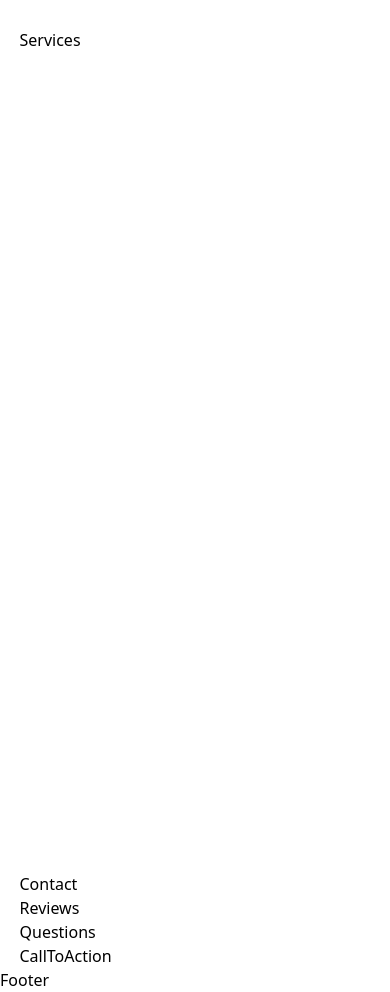
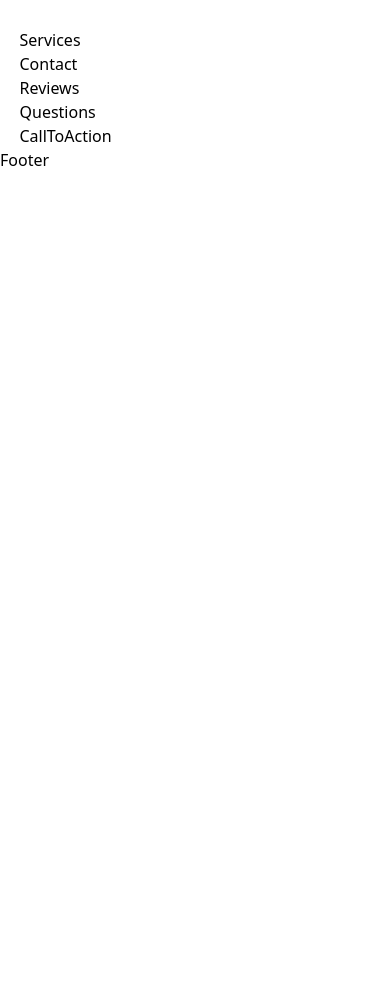
Before and after one commit to iamadityamall/transport-service-landing-page, a React (Create React App) app: page / in a window 390 px wide. Shown: the part 1660-2652 px from the top of the page. After the commit the page ends 1832 px from the top, so only its background shows below. Built offline with nearby package versions, Linux system fonts and the light colour scheme.

Commit message:
changed document title

```diff
--- a/src/App.js
+++ b/src/App.js
@@ -8,7 +8,7 @@ import Terms from "./pages/Terms";
 
 const App = () => {
   useEffect(() => {
-    document.title = "Siddhi Logistics || logistics for all";
+    document.title = "Siddhivinayak Logistics || logistics for all";
   },[]);
 
   return (
--- a/src/components/Home/About.jsx
+++ b/src/components/Home/About.jsx
@@ -2,7 +2,7 @@ import React from 'react'
 
 const About = () => {
   return (
-    <section id="#about" className='h-screen'>About</section>
+    <section id="about" className='h-screen'>About</section>
   )
 }
 
--- a/src/components/Home/CallToAction.jsx
+++ b/src/components/Home/CallToAction.jsx
@@ -2,7 +2,7 @@ import React from 'react'
 
 const CallToAction = () => {
   return (
-    <div>CallToAction</div>
+    <section>CallToAction</section>
   )
 }
 
--- a/src/components/Home/Contact.jsx
+++ b/src/components/Home/Contact.jsx
@@ -2,7 +2,7 @@ import React from 'react'
 
 const Contact = () => {
   return (
-    <div>Contact</div>
+    <section id='#contact' className='md-screen'>Contact</section>
   )
 }
 
--- a/src/components/Home/Questions.jsx
+++ b/src/components/Home/Questions.jsx
@@ -2,7 +2,7 @@ import React from 'react'
 
 const Questions = () => {
   return (
-    <div>Questions</div>
+    <div id='questions' className='md:h-screen'>Questions</div>
   )
 }
 
--- a/src/components/Home/Reviews.jsx
+++ b/src/components/Home/Reviews.jsx
@@ -2,7 +2,7 @@ import React from 'react'
 
 const Reviews = () => {
   return (
-    <div>Reviews</div>
+    <div id="reviews" className='md:h-screen'>Reviews</div>
   )
 }
 
--- a/src/components/Home/Services.jsx
+++ b/src/components/Home/Services.jsx
@@ -2,7 +2,7 @@ import React from 'react'
 
 const Services = () => {
   return (
-    <section className='h-screen'>Services</section>
+    <section id="services" className='md:h-screen'>Services</section>
   )
 }
 
--- a/src/pages/Home.jsx
+++ b/src/pages/Home.jsx
@@ -9,7 +9,7 @@ import CallToAction from "../components/Home/CallToAction";
 
 const Home = () => {
   return (
-    <main className="w-[90vw] mx-auto xl:w-[65vw]">
+    <main className="w-[90vw] mx-auto xl:w-[65vw] scroll-smooth">
       <Hero />
       <About />
       <Services />
```
